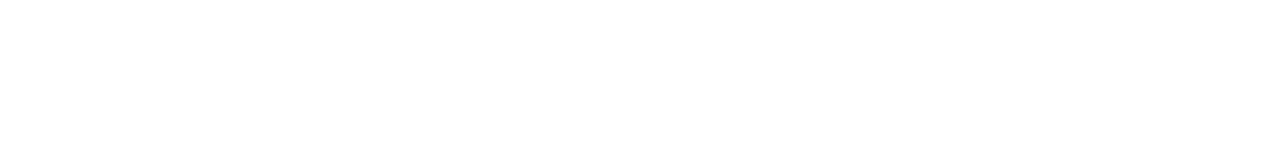
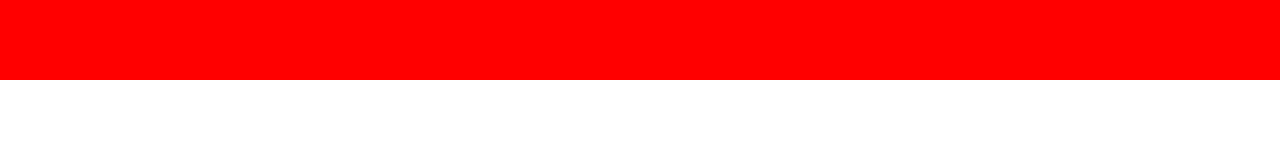
Before and after one commit to vito-g/js-html-css-revolut, a plain HTML site: page index.html in a window 1280 px wide. Drawn offline with nearby package versions, Linux system fonts and the light colour scheme.

Commit message:
Accenno nav

```diff
--- a/css/style.css
+++ b/css/style.css
@@ -3,3 +3,19 @@
   margin: 0;
   padding: 0;
 }
+
+.clearfix {
+  content: '';
+  display: table;
+  clear: both;
+}
+
+nav {
+  background-color: red;
+  height: 80px;
+  width: 100%;
+}
+
+#right {
+
+}
--- a/index.html
+++ b/index.html
@@ -7,6 +7,15 @@
     <title>Revolut</title>
   </head>
   <body>
+    <nav class="clearfix">
+      <div id="right">
+
+      </div>
+      <div id="left">
+
+      </div>
+
+    </nav>
 
 
 
```
